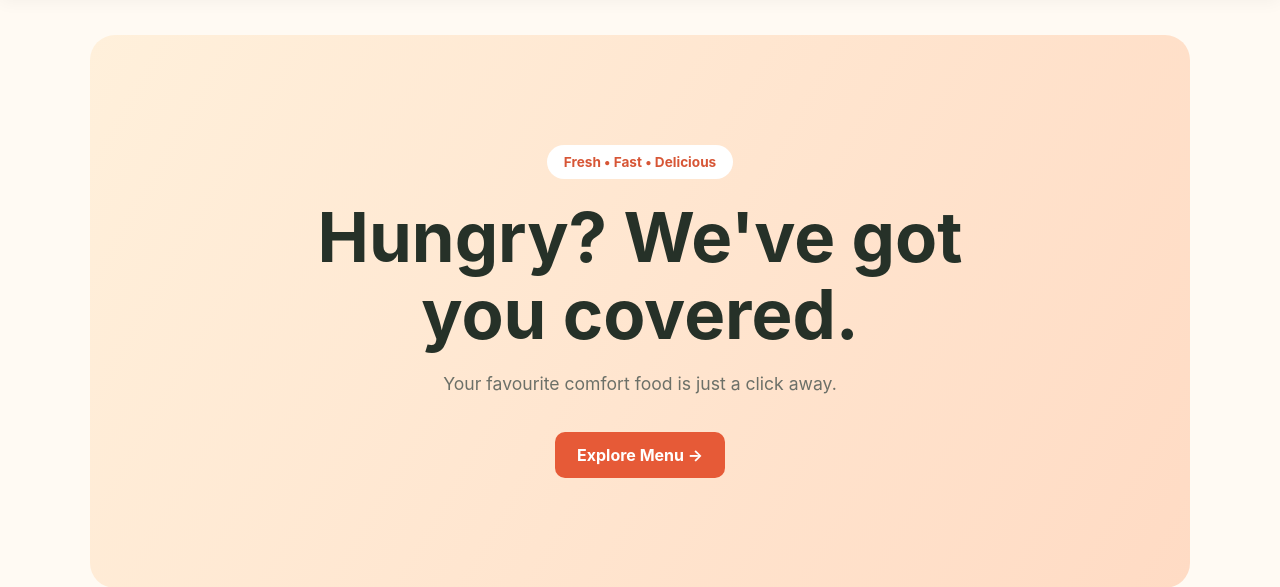
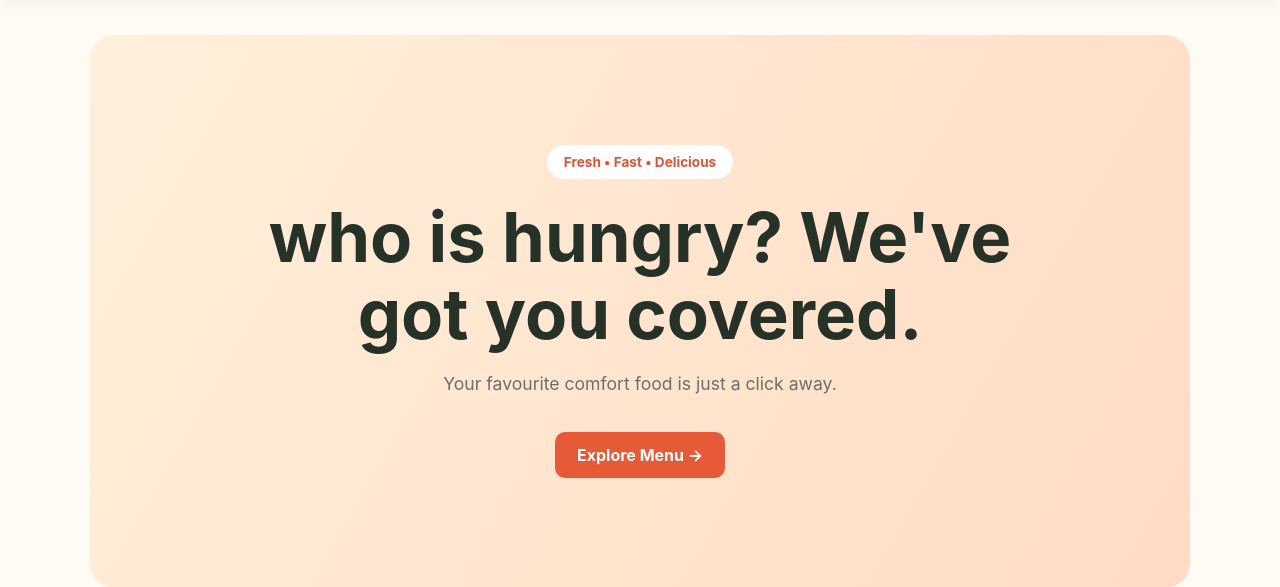
Before and after one commit to hibahtaj/devopscs, a Flask app: page / in a window 1280 px wide. Shown: the part 82-669 px from the top of the page. Run offline with Flask 3, Linux system fonts and the light colour scheme.

Commit message:
minor changes

```diff
--- a/templates/home.html
+++ b/templates/home.html
@@ -1,4 +1,4 @@
 {% extends 'base.html' %}{% block title %}Home{% endblock %}{% block content %}
-<section class="hero"><span class="badge">Fresh • Fast • Delicious</span><h1>Hungry? We've got you covered.</h1><p>Your favourite comfort food is just a click away.</p><a class="button" href="{{ url_for('menu') }}">Explore Menu →</a></section>
+<section class="hero"><span class="badge">Fresh • Fast • Delicious</span><h1>who is hungry? We've got you covered.</h1><p>Your favourite comfort food is just a click away.</p><a class="button" href="{{ url_for('menu') }}">Explore Menu →</a></section>
 <section class="info"><div>🍔<h3>Tasty choices</h3><p>Pick from our favourites.</p></div><div>🛒<h3>Easy ordering</h3><p>Add your picks to the cart.</p></div><div>✨<h3>Simple checkout</h3><p>Place a demo order instantly.</p></div></section>
 {% endblock %}
```
